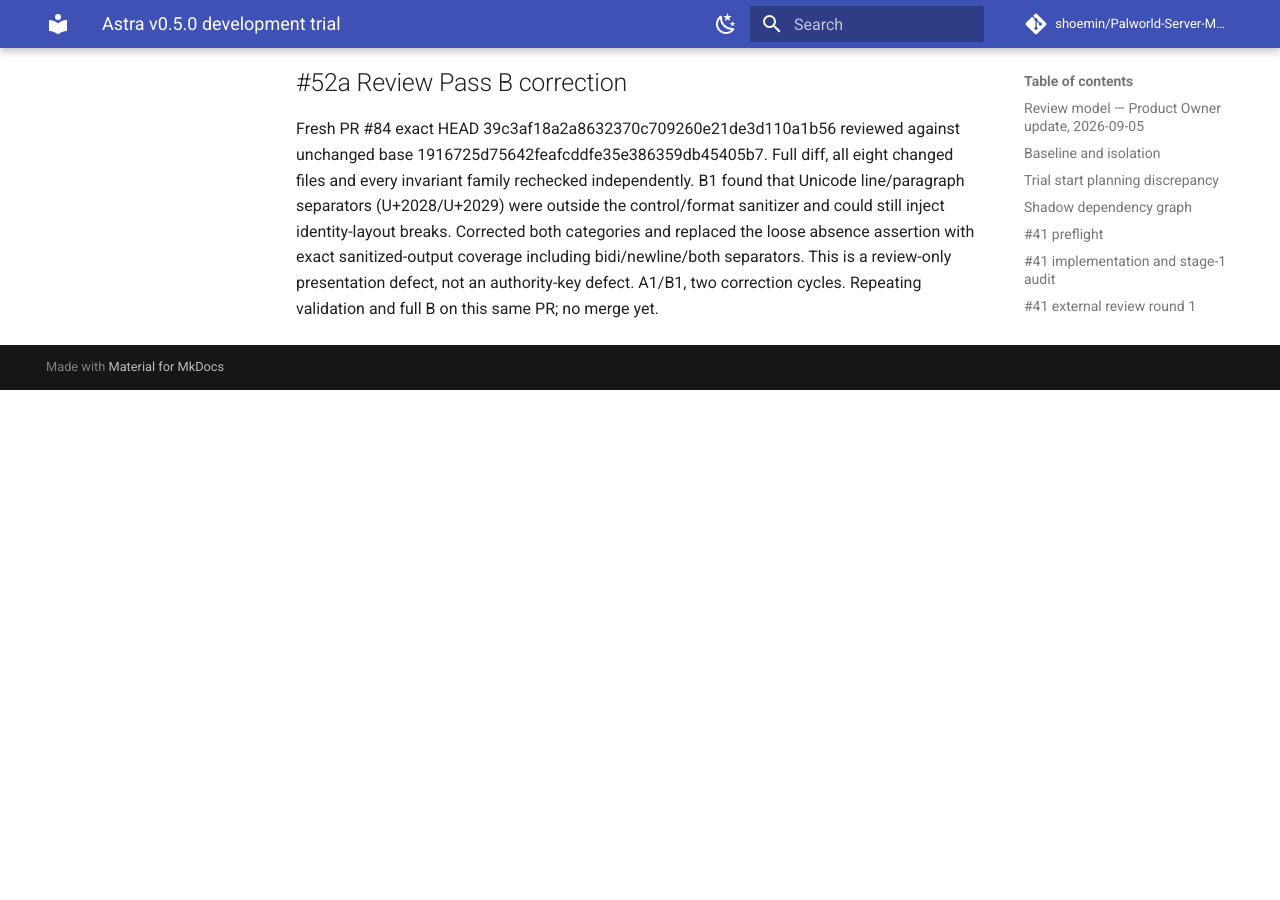
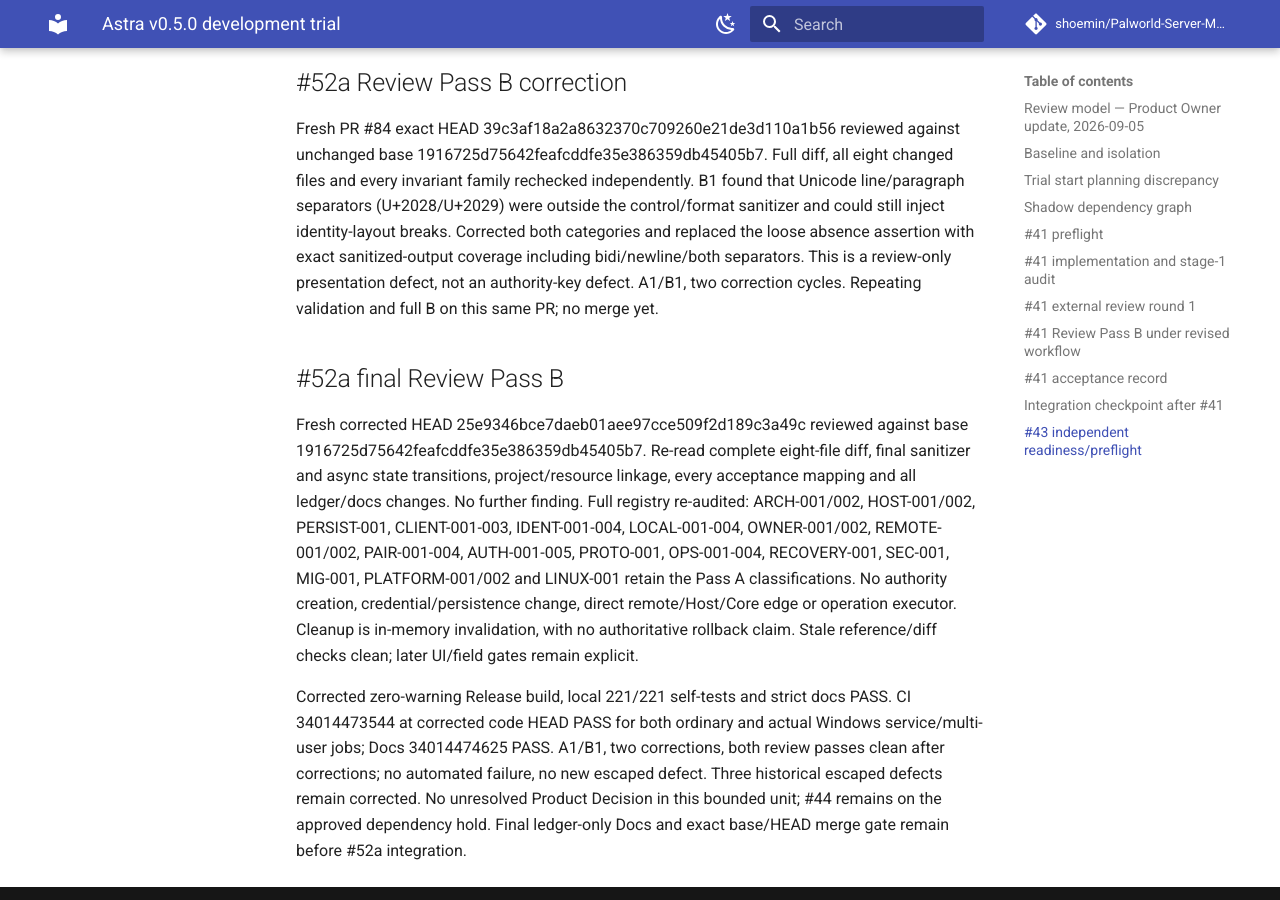
Before and after one commit to shoemin/Palworld-Server-Manager, an MkDocs documentation site: the page built from docs/experiments/astra-v0.5.0-trial.md, in a window 1280 px wide and 900 px high, scrolled down 113624 px. Built offline with MkDocs 1.6.1 and Material for MkDocs 9.7.7, drawn with Linux system fonts in a browser that asks for light colours; comment, search, counter and statistics services are not loaded; before the commit the page ends 114014 px from its top, so only the background shows below that.

Commit message:
Record corrected shell state final review

```diff
--- a/docs/experiments/astra-v0.5.0-trial.md
+++ b/docs/experiments/astra-v0.5.0-trial.md
@@ -1222,3 +1222,9 @@ Corrected local 221/221 suite, zero-warning Release build, strict docs and accep
 ## #52a Review Pass B correction
 
 Fresh PR #84 exact HEAD 39c3af18a2a8632370c709260e21de3d110a1b56 reviewed against unchanged base 1916725d75642feafcddfe35e386359db45405b7. Full diff, all eight changed files and every invariant family rechecked independently. B1 found that Unicode line/paragraph separators (U+2028/U+2029) were outside the control/format sanitizer and could still inject identity-layout breaks. Corrected both categories and replaced the loose absence assertion with exact sanitized-output coverage including bidi/newline/both separators. This is a review-only presentation defect, not an authority-key defect. A1/B1, two correction cycles. Repeating validation and full B on this same PR; no merge yet.
+
+## #52a final Review Pass B
+
+Fresh corrected HEAD 25e9346bce7daeb01aee97cce509f2d189c3a49c reviewed against base 1916725d75642feafcddfe35e386359db45405b7. Re-read complete eight-file diff, final sanitizer and async state transitions, project/resource linkage, every acceptance mapping and all ledger/docs changes. No further finding. Full registry re-audited: ARCH-001/002, HOST-001/002, PERSIST-001, CLIENT-001-003, IDENT-001-004, LOCAL-001-004, OWNER-001/002, REMOTE-001/002, PAIR-001-004, AUTH-001-005, PROTO-001, OPS-001-004, RECOVERY-001, SEC-001, MIG-001, PLATFORM-001/002 and LINUX-001 retain the Pass A classifications. No authority creation, credential/persistence change, direct remote/Host/Core edge or operation executor. Cleanup is in-memory invalidation, with no authoritative rollback claim. Stale reference/diff checks clean; later UI/field gates remain explicit.
+
+Corrected zero-warning Release build, local 221/221 self-tests and strict docs PASS. CI 34014473544 at corrected code HEAD PASS for both ordinary and actual Windows service/multi-user jobs; Docs 34014474625 PASS. A1/B1, two corrections, both review passes clean after corrections; no automated failure, no new escaped defect. Three historical escaped defects remain corrected. No unresolved Product Decision in this bounded unit; #44 remains on the approved dependency hold. Final ledger-only Docs and exact base/HEAD merge gate remain before #52a integration.
```
